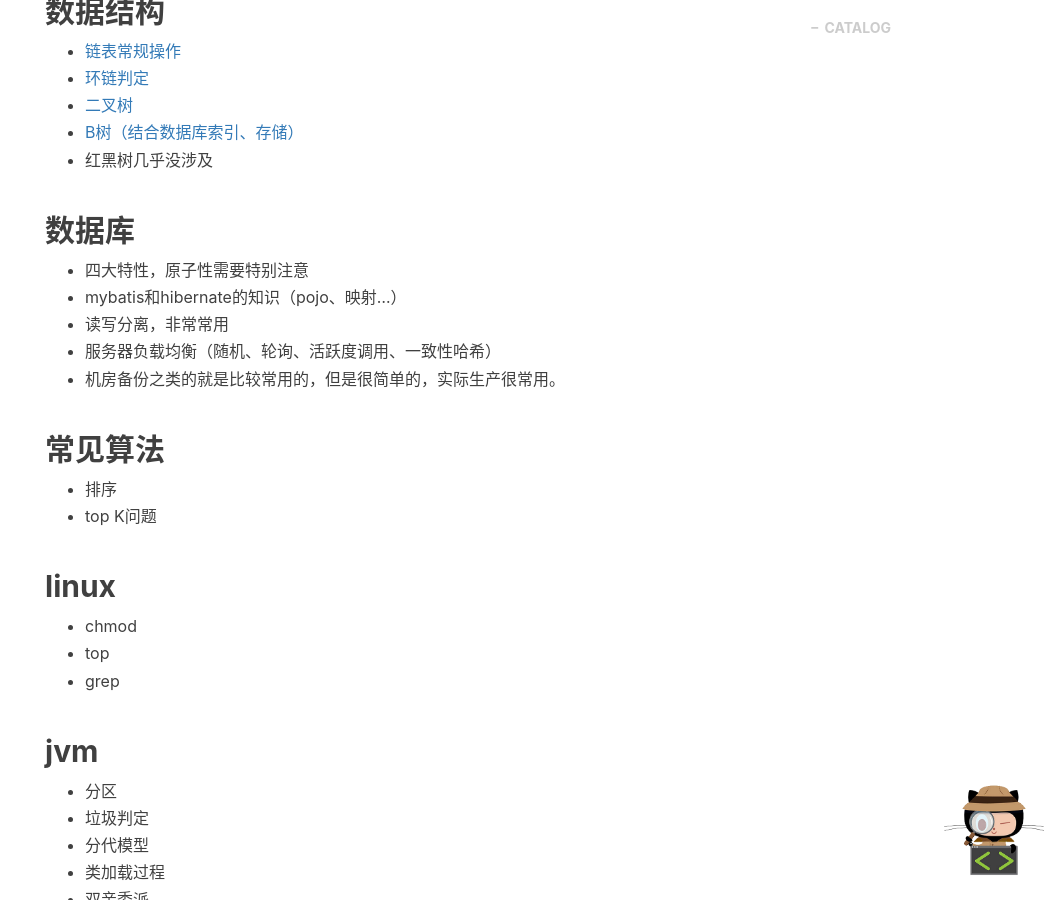
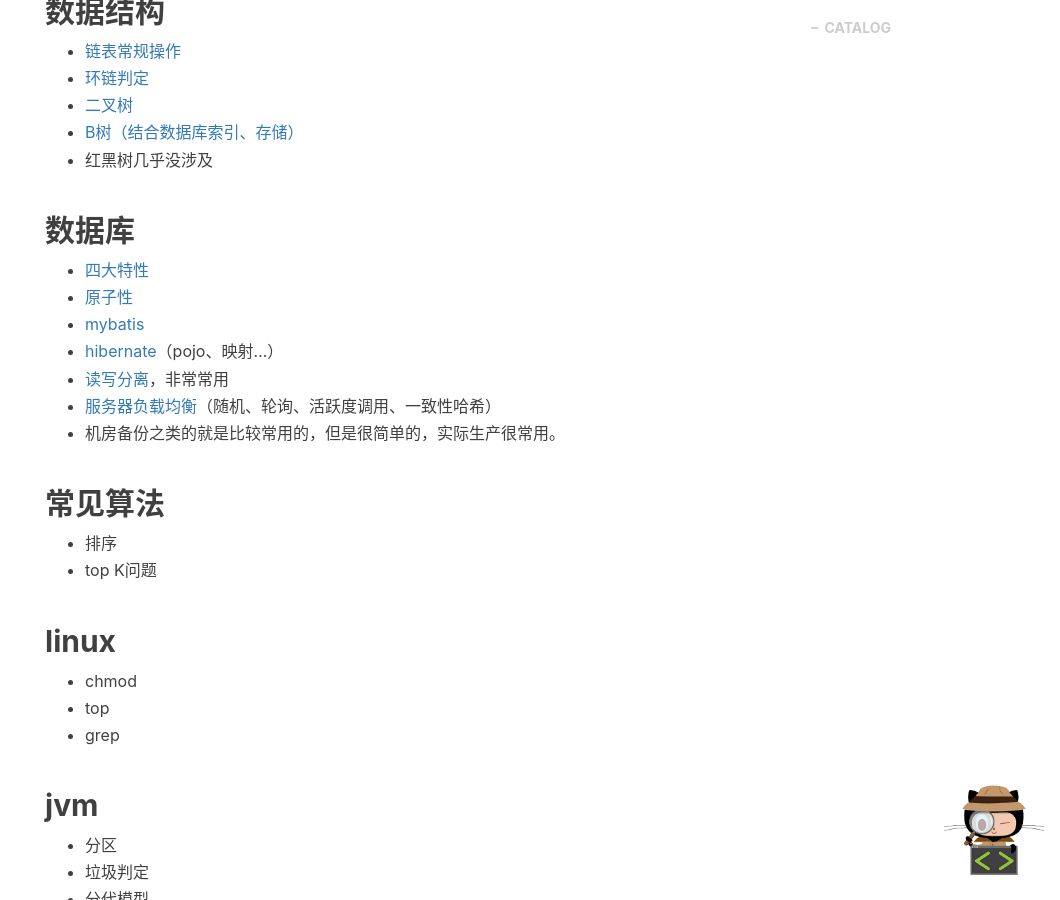
Before and after one commit to Gordon-Deng/Gordon-Deng.github.io, a Jekyll site: the page built from _posts/2018-02-22-interviews2.markdown, in a window 1280 px wide and 900 px high, scrolled down 1076 px. Shown: the whole window, without its empty margins (220-1280 px from the left). Built offline with Jekyll 4.4.1, drawn with Linux system fonts in a browser that asks for light colours; nearby versions of some CDN libraries; comment, search, counter and statistics services are not loaded.

Commit message:
数据库

```diff
--- a/_posts/2018-02-22-interviews2.markdown
+++ b/_posts/2018-02-22-interviews2.markdown
@@ -33,10 +33,12 @@
 * 红黑树几乎没涉及
 
 ## 数据库
-* 四大特性，原子性需要特别注意
-* mybatis和hibernate的知识（pojo、映射…）
-* 读写分离，非常常用
-* 服务器负载均衡（随机、轮询、活跃度调用、一致性哈希）
+* [四大特性](https://www.jianshu.com/p/b0d0c0b04fb7)
+ - [原子性](http://blog.sina.com.cn/s/blog_70555f1701017kw7.html)
+* [mybatis](https://www.w3cschool.cn/mybatis/)
+* [hibernate](https://www.zhihu.com/question/21104468)（pojo、映射…）
+* [读写分离](http://blog.csdn.net/justdb/article/details/17331569)，非常常用
+* [服务器负载均衡](https://www.cnblogs.com/xrq730/p/5154340.html)（随机、轮询、活跃度调用、一致性哈希）
 * 机房备份之类的就是比较常用的，但是很简单的，实际生产很常用。
 
 ## 常见算法
```
